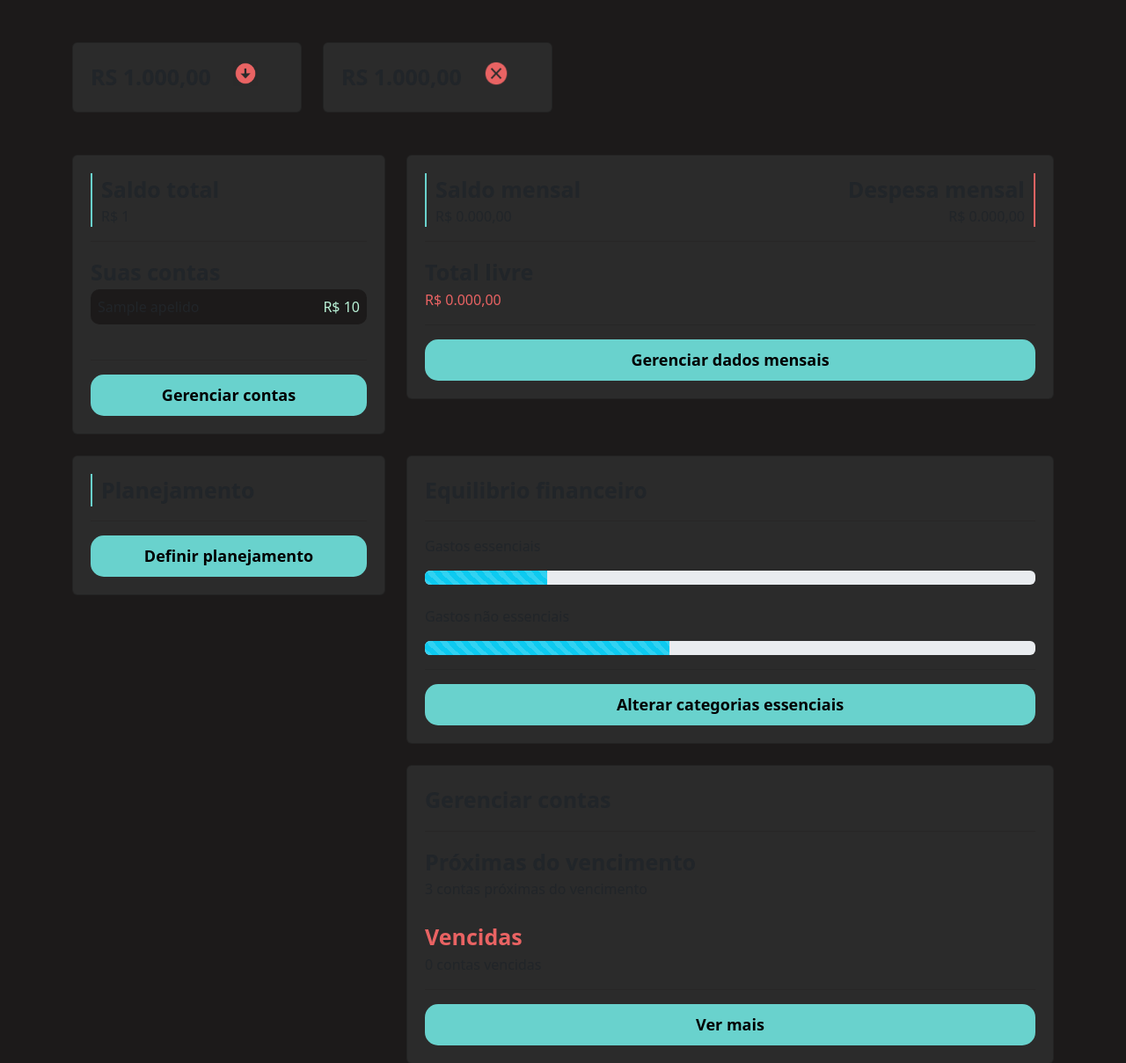
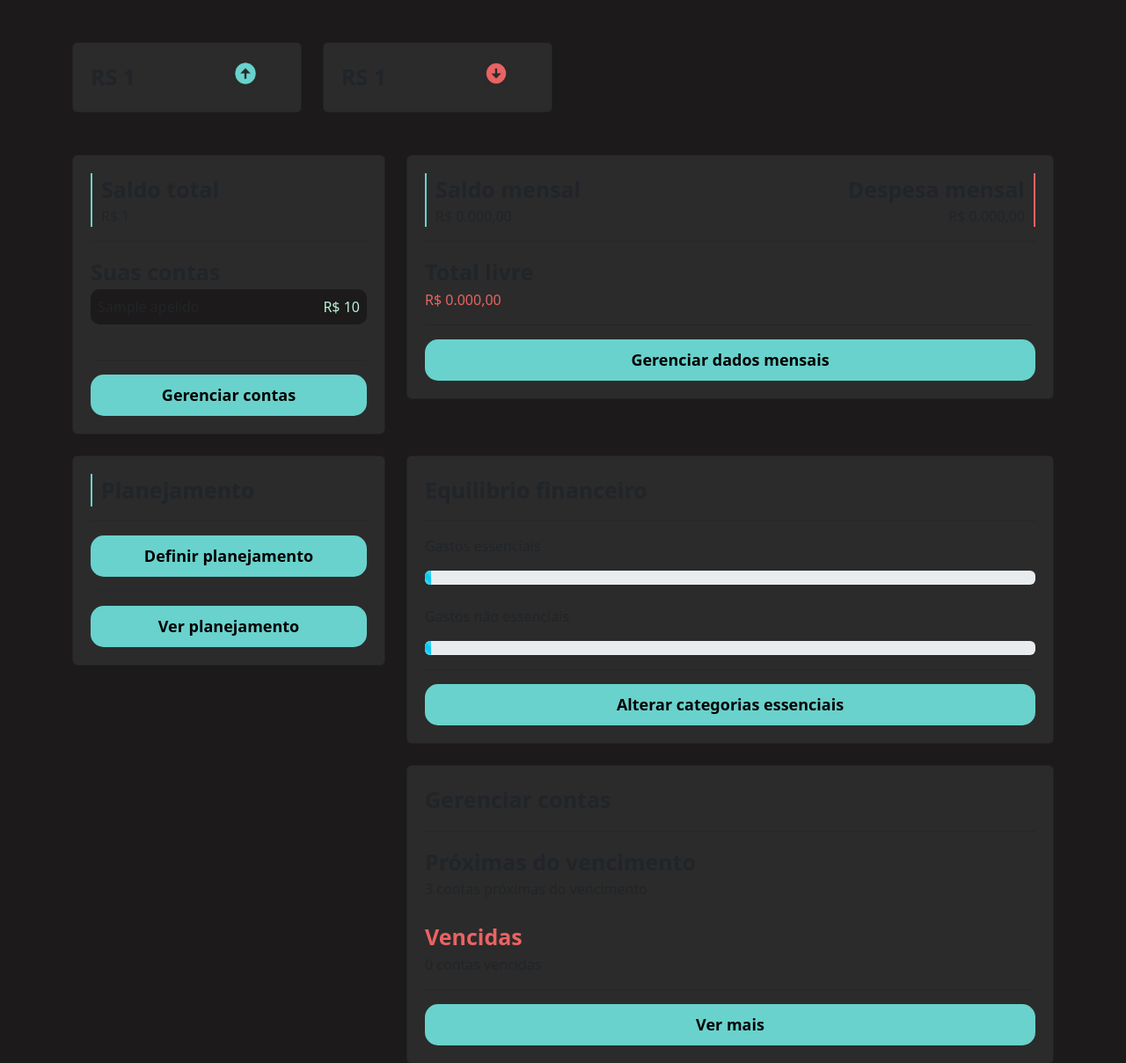
Before and after one commit to LucasPires50/FINANCE_PSW, a Django app: template perfil/templates/home.html in a window 1280 px wide. Shown: the part 56-1265 px from the top of the page at 88% size. Run offline with Django 4.2, Linux system fonts and the light colour scheme; the template is opened without the code that fills it: most values are stand-ins (such as "Sample title", 1, 10 or a date in 2020).

Commit message:
feat: ajustes no html

```diff
--- a/contas/templates/ver_contas.html
+++ b/contas/templates/ver_contas.html
@@ -47,6 +47,7 @@
                                     </div>
                                 </div>
                             </div>
+                            <hr>
                         {% endfor %}
                     {% endif %}
                 </div>
@@ -72,6 +73,7 @@
                                     </div>
                                 </div>
                             </div>
+                            <hr>
                         {% endfor %}
                     {% endif %}
 
@@ -98,6 +100,7 @@
                                     </div>
                                 </div>
                             </div>
+                            <hr>
                         {% endfor %}
                     {% endif %}
 
--- a/perfil/templates/home.html
+++ b/perfil/templates/home.html
@@ -12,14 +12,14 @@
         <br>
         <div class="row">
             <div class="col-md-3">
-                <a style="text-decoration: none; color:white;" href="#">
+                <a style="text-decoration: none; color:white;" href="{% url 'novo_valor' %}">
                     <div class="card">
                         <div class="row">
                             <div class="col-md-8">
-                                <span  class="fonte-destaque">RS 1.000,00</span>
+                                <span  class="fonte-destaque">RS {{total_entradas}}</span>
                             </div>
                             <div class="col-md">
-                                <img class="icone-setas" src="{% static 'perfil/img/saidas.png'%}">
+                                <img class="icone-setas" src="{% static 'perfil/img/entradas.png'%}">
                             </div>
                         </div>
 
@@ -27,14 +27,14 @@
                 </a>
             </div>
             <div class="col-md-3">
-                <a style="text-decoration: none; color:white;" href="#">
+                <a style="text-decoration: none; color:white;" href="{% url 'novo_valor' %}">
                     <div class="card">
                         <div class="row">
                             <div class="col-md-8">
-                                <span  class="fonte-destaque">RS 1.000,00</span>
+                                <span  class="fonte-destaque">RS {{total_saidas}}</span>
                             </div>
                             <div class="col-md">
-                                <img class="icone-setas" src="{% static 'perfil/img/exit.png'%}">
+                                <img class="icone-setas" src="{% static 'perfil/img/saidas.png'%}">
                             </div>
                         </div>
                     </div>
@@ -109,7 +109,9 @@
                         <span class="fonte-destaque">Planejamento</span>
                     </div>
                     <hr class="hr-borda">
-                    <a href="#" class="botao-principal">Definir planejamento</a>
+                    <a href="{% url 'definir_planejamento' %}" class="botao-principal">Definir planejamento</a>
+                    <hr>
+                    <a href="{% url 'ver_planejamento' %}" class="botao-principal">Ver planejamento</a>
                 </div>
             </div>
             <div class="col-md-8">
@@ -119,16 +121,16 @@
 
                     <p>Gastos essenciais</p>
                     <div class="progress">
-                        <div class="progress-bar progress-bar-striped bg-info" role="progressbar" style="width: 20%" aria-valuenow="50" aria-valuemin="0" aria-valuemax="100"></div>
+                        <div class="progress-bar progress-bar-striped bg-info" role="progressbar" style="width: {{percental_gastos_essencias}}%" aria-valuenow="50" aria-valuemin="0" aria-valuemax="100"></div>
                     </div>
                     <br>
                     <p>Gastos não essenciais</p>
                     <div class="progress">
-                        <div class="progress-bar progress-bar-striped bg-info" role="progressbar" style="width: 40%" aria-valuenow="50" aria-valuemin="0" aria-valuemax="100"></div>
+                        <div class="progress-bar progress-bar-striped bg-info" role="progressbar" style="width: {{percental_gastos_nao_essencias}}%" aria-valuenow="50" aria-valuemin="0" aria-valuemax="100"></div>
                     </div>
 
                     <hr class="hr-borda">
-                    <a href="#" class="botao-principal">Alterar categorias essenciais</a>
+                    <a href="{% url 'gerenciar'%}" class="botao-principal">Alterar categorias essenciais</a>
 
                 </div>
             </div>
@@ -151,7 +153,7 @@
 
                     <hr class="hr-borda">
 
-                    <a href="#" class="botao-principal">Ver mais</a>
+                    <a href="{% url 'ver_contas' %}" class="botao-principal">Ver mais</a>
 
                 </div>
             </div>
--- a/templates/bases/base.html
+++ b/templates/bases/base.html
@@ -13,7 +13,7 @@
   </head>
   <body>
     <nav class="navbar navbar-expand-lg navbar-dark" style="background-color: #201F1F;">
-        <a class="navbar-brand" style="margin-left: 30px" href="">FINAN.CE</a>
+        <a class="navbar-brand" style="margin-left: 30px" href="{% url 'home' %}">FINAN.CE</a>
     </nav>
     {% block 'body' %}{% endblock %}
     <script src="https://cdn.jsdelivr.net/npm/bootstrap@5.3.0-alpha1/dist/js/bootstrap.bundle.min.js"></script>
```
Also changed, not shown: perfil/utils.py (+20 -0 lines), perfil/views.py (+11 -2 lines).
